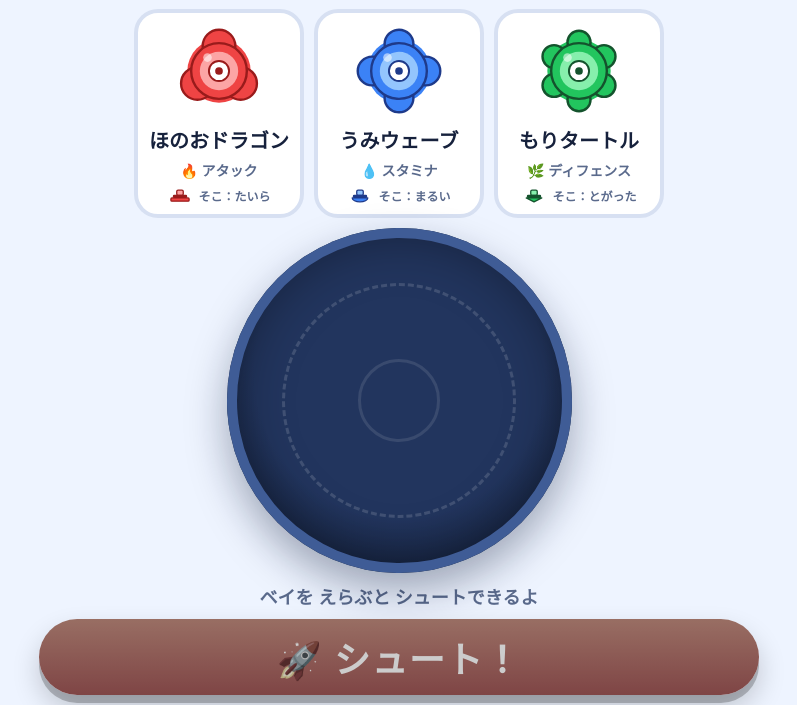
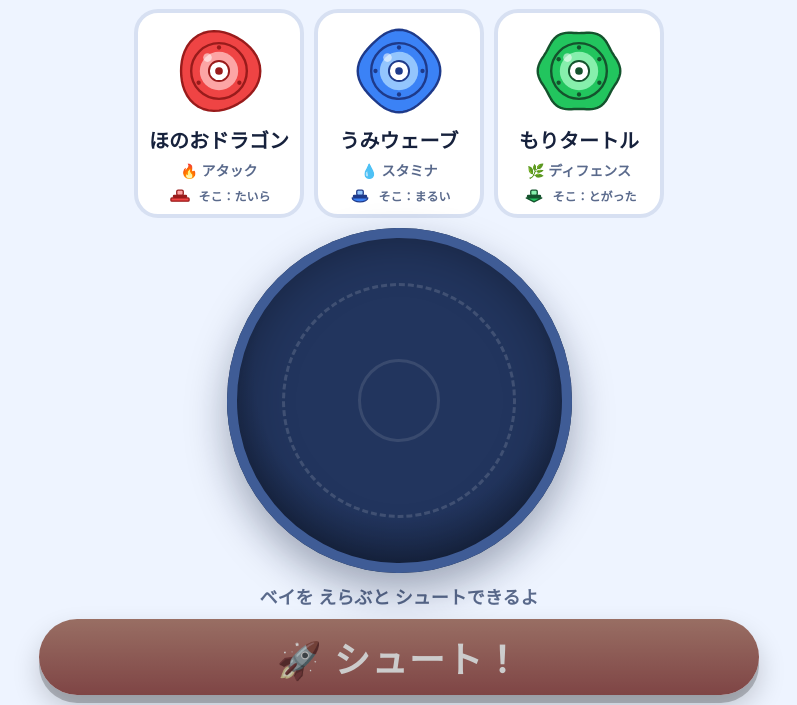
Before and after one commit to KUROMAME724/BBGame, a plain HTML site: page index.html in a window 1280 px wide. Shown: the part 95-800 px from the top of the page, without its empty margins (241-1038 px from the left). Drawn offline with Linux system fonts and the light colour scheme.

Commit message:
ベイの輪郭をほぼ真円に近づける

```diff
--- a/index.html
+++ b/index.html
@@ -232,28 +232,39 @@
   }
 
   function beySVG(b){
-    /* 丸い形：刃の数だけ丸いふくらみ（コブ）を並べた、まんまるに近い輪郭。
-       コブの数でタイプの違いは残しつつ、輪郭は全部なめらかな弧だけにする。
+    /* ほぼ円の形：回っているところを上から見ると円っぽく見えるので、
+       輪郭はうっすら波打つだけの、ほぼ真円のシルエットにする。
+       半径は 79〜86 の範囲で刃の数だけゆるく波打つ（出っ張りは約7、
+       以前のコブ状の輪郭＝土台66から約20の半分以下）。全体の大きさ
+       （最大半径86）は前と同じ。タイプの区別は輪郭ではなく、
+       内側のドットの数と色で残す。
        中心(100,100)から半径r・角度degの点を返す */
     function C(r, deg){
       var rad = (deg-90)*Math.PI/180;
       return [100 + r*Math.cos(rad), 100 + r*Math.sin(rad)];
     }
-    var lobes = "";
+    /* 輪郭：細かく点を打って滑らかにつないだ、ほぼ円のパス */
+    var outline = "";
+    var steps = b.blades * 16;
+    for (var i=0;i<steps;i++){
+      var deg = 360 * i / steps;
+      var rr = 82.5 + 3.5 * Math.cos(b.blades * (deg-90) * Math.PI/180);
+      var pt = C(rr, deg);
+      outline += (i===0 ? "M" : "L") + pt[0].toFixed(1) + " " + pt[1].toFixed(1);
+    }
+    outline += "Z";
+    /* 内側の模様：刃の数だけドットをリング状に並べる（輪郭では区別しない） */
+    var dots = "";
     var step = 360 / b.blades;
-    /* 刃が多いほどコブを小さく・外寄りにして、全体の丸さが揃うようにする */
-    var lobeR = b.blades <= 3 ? 34 : (b.blades === 4 ? 30 : 24);
-    var lobeDist = b.blades <= 3 ? 52 : (b.blades === 4 ? 56 : 60);
-    for (var i=0;i<b.blades;i++){
-      var pt = C(lobeDist, step*i);
-      lobes += '<circle cx="'+pt[0].toFixed(1)+'" cy="'+pt[1].toFixed(1)+'" r="'+lobeR+'" fill="'+b.main+'" stroke="'+b.dark+'" stroke-width="5"/>';
+    for (var j=0;j<b.blades;j++){
+      var dp = C(49, step*j);
+      dots += '<circle cx="'+dp[0].toFixed(1)+'" cy="'+dp[1].toFixed(1)+'" r="4.5" fill="'+b.dark+'"/>';
     }
     return '' +
     '<svg viewBox="0 0 200 200" aria-hidden="true">' +
-      /* コブとコブのすき間を埋める土台の丸：輪郭がギザギザにならないように */
-      '<circle cx="100" cy="100" r="66" fill="'+b.main+'"/>' +
-      lobes +
+      '<path d="'+outline+'" fill="'+b.main+'" stroke="'+b.dark+'" stroke-width="5" stroke-linejoin="round"/>' +
       '<circle cx="100" cy="100" r="58" fill="'+b.main+'" stroke="'+b.dark+'" stroke-width="5"/>' +
+      dots +
       '<circle cx="100" cy="100" r="40" fill="'+b.light+'"/>' +
       '<circle cx="100" cy="100" r="21" fill="#ffffff" stroke="'+b.dark+'" stroke-width="4"/>' +
       '<circle cx="100" cy="100" r="8" fill="'+b.dark+'"/>' +
```
